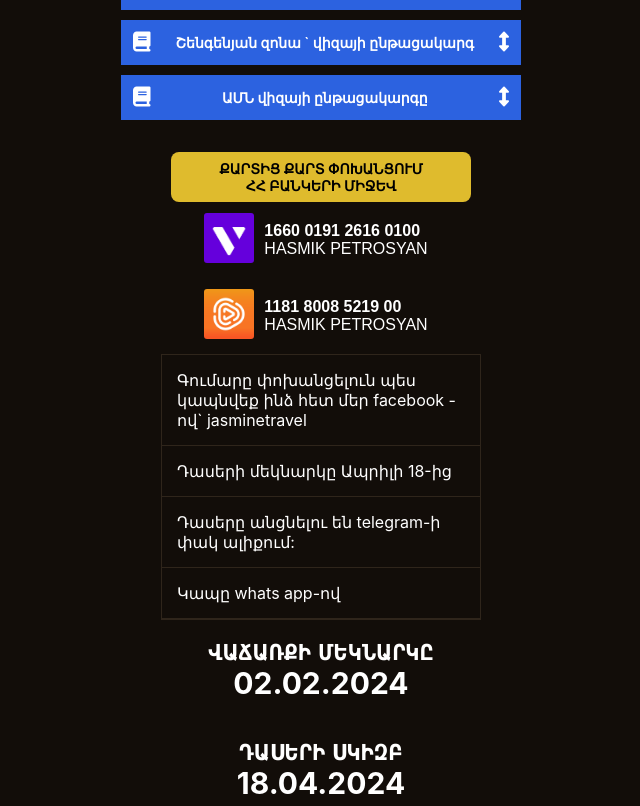
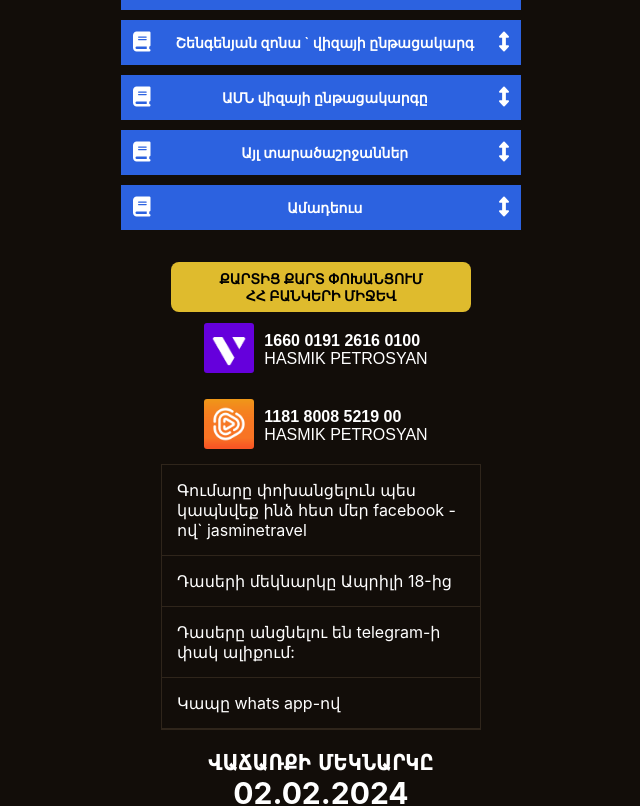
Before and after one commit to vardgeshakobyan2024/jasmine-travel, a React (Create React App) app: page / in a window 1280 px wide. Shown: the part 2566-3372 px from the top of the page, without its empty margins (319-959 px from the left). Built offline with nearby package versions, Linux system fonts and the light colour scheme.

Commit message:
add data id 3, 4 accordionData

```diff
--- a/src/components/AccordionParent/AccordionParent.jsx
+++ b/src/components/AccordionParent/AccordionParent.jsx
@@ -37,6 +37,27 @@ const AccordionParent = () => {
                 "Հարցազրույցի օրվա ամրագրում,վերագրանցում"
             ],
             price: " 50.000 Դրամ"
+        },
+        {
+            id: 4,
+            text: "Այլ տարածաշրջաններ",
+            items: [
+                "Եգիպտոս",
+                "ԱՄԷ",
+                "Կիպրոս"
+            ]
+        },
+        {
+            id: 5,
+            text: "Ամադեուս",
+            items: [
+                "Ինչ է Ամադեուսը",
+                "Ամադեուսի հիմնական հրահանգները",
+                "Ինչպես հաշվարկել արժեք ամադեուսում",
+                "Ինչպես կատարել ամրագրում",
+                "Ինչպես վաճառել ավիատոմս",
+                "Ինչպես ընթերցել տոմսի օրենքները ամադեուսում"
+            ]
         }
     ];
 
```
